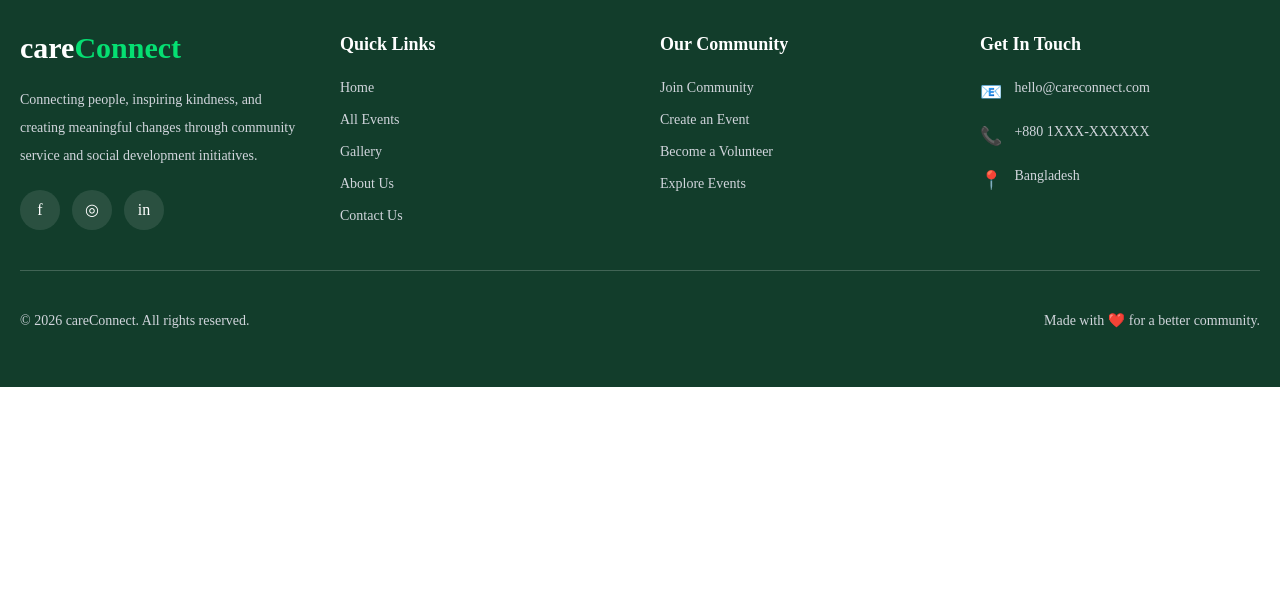
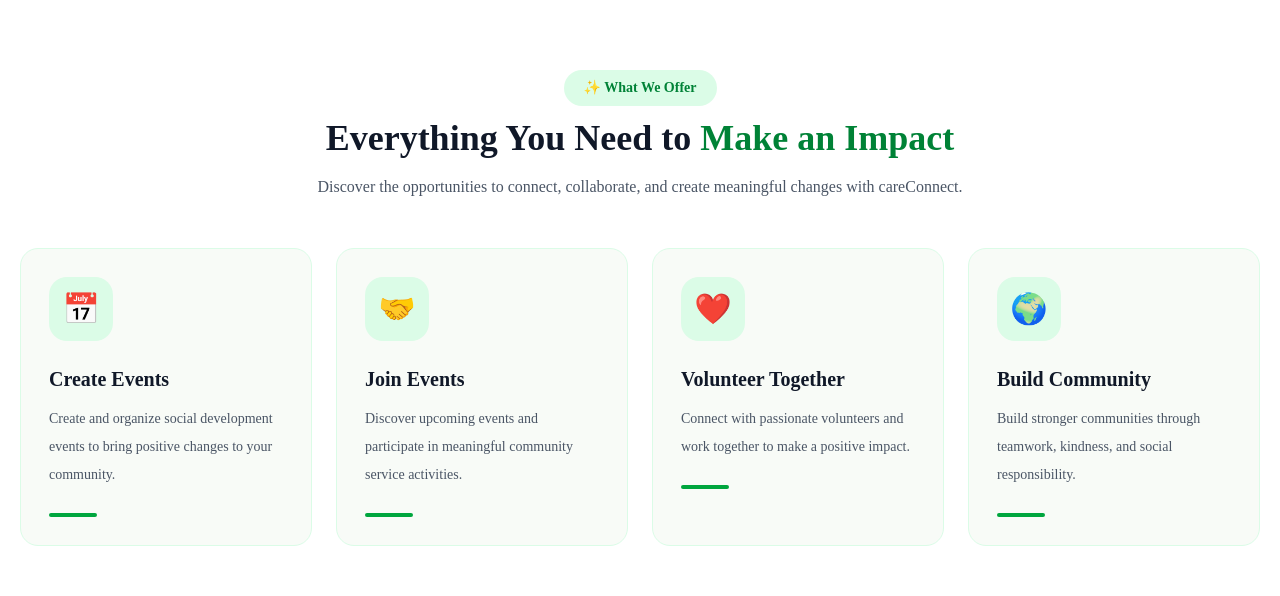
Before and after one commit to tishadey45/care-connect, a Next.js app: page / in a window 1280 px wide. Shown: the part 749-1345 px from the top of the page. Before the commit the page ends 1136 px from the top, so only its background shows below. Built offline with nearby package versions, Linux system fonts and the light colour scheme.

Commit message:
:green_heart: feature section done

```diff
--- a/src/app/page.tsx
+++ b/src/app/page.tsx
@@ -1,9 +1,11 @@
 import Banner from "@/components/ui/Banner";
+import Feature from "@/components/ui/Feature";
 
 export default function Home() {
   return (
     <div className="">
       <Banner/>
+      <Feature/>
     </div>
   );
 }
--- /dev/null
+++ b/src/components/ui/Feature.tsx
@@ -0,0 +1,77 @@
+const features = [
+  {
+    id: 1,
+    icon: "📅",
+    title: "Create Events",
+    description:
+      "Create and organize social development events to bring positive changes to your community.",
+  },
+  {
+    id: 2,
+    icon: "🤝",
+    title: "Join Events",
+    description:
+      "Discover upcoming events and participate in meaningful community service activities.",
+  },
+  {
+    id: 3,
+    icon: "❤️",
+    title: "Volunteer Together",
+    description:
+      "Connect with passionate volunteers and work together to make a positive impact.",
+  },
+  {
+    id: 4,
+    icon: "🌍",
+    title: "Build Community",
+    description:
+      "Build stronger communities through teamwork, kindness, and social responsibility.",
+  },
+];
+
+export default function Feature() {
+  return (
+    <section className="bg-white px-5 py-16 md:py-24">
+      <div className="mx-auto max-w-7xl">
+        <div className="mx-auto mb-12 max-w-2xl text-center">
+          <span className="mb-3 inline-block rounded-full bg-green-100 px-5 py-2 text-sm font-semibold text-green-700">
+            ✨ What We Offer
+          </span>
+
+          <h2 className="text-3xl font-bold text-gray-900 md:text-4xl">
+            Everything You Need to
+            <span className="text-green-700"> Make an Impact</span>
+          </h2>
+
+          <p className="mt-4 text-gray-600 leading-relaxed">
+            Discover the opportunities to connect, collaborate, and create
+            meaningful changes with careConnect.
+          </p>
+        </div>
+
+        <div className="grid grid-cols-1 gap-6 sm:grid-cols-2 lg:grid-cols-4">
+          {features.map((feature) => (
+            <div
+              key={feature.id}
+              className="group rounded-2xl border border-green-100 bg-[#F8FBF7] p-7 transition-all duration-300 hover:-translate-y-2 hover:border-green-300 hover:shadow-xl"
+            >
+              <div className="mb-6 flex h-16 w-16 items-center justify-center rounded-2xl bg-green-100 text-3xl transition duration-300 group-hover:bg-green-700 group-hover:scale-110">
+                {feature.icon}
+              </div>
+
+              <h3 className="mb-3 text-xl font-bold text-gray-900 transition group-hover:text-green-700">
+                {feature.title}
+              </h3>
+
+              <p className="text-sm leading-7 text-gray-600">
+                {feature.description}
+              </p>
+
+              <div className="mt-6 h-1 w-12 rounded-full bg-green-600 transition-all duration-300 group-hover:w-20" />
+            </div>
+          ))}
+        </div>
+      </div>
+    </section>
+  );
+}
```
